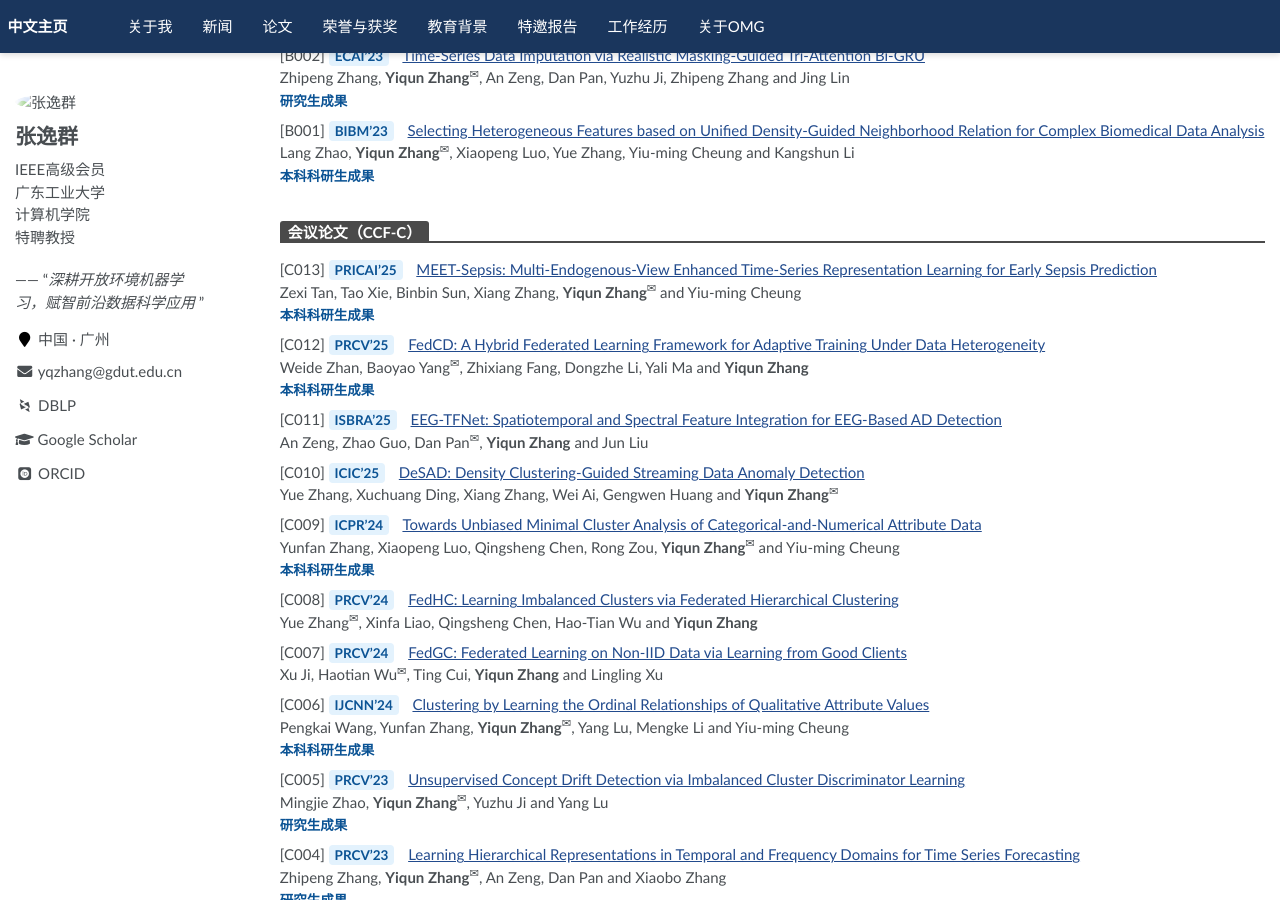
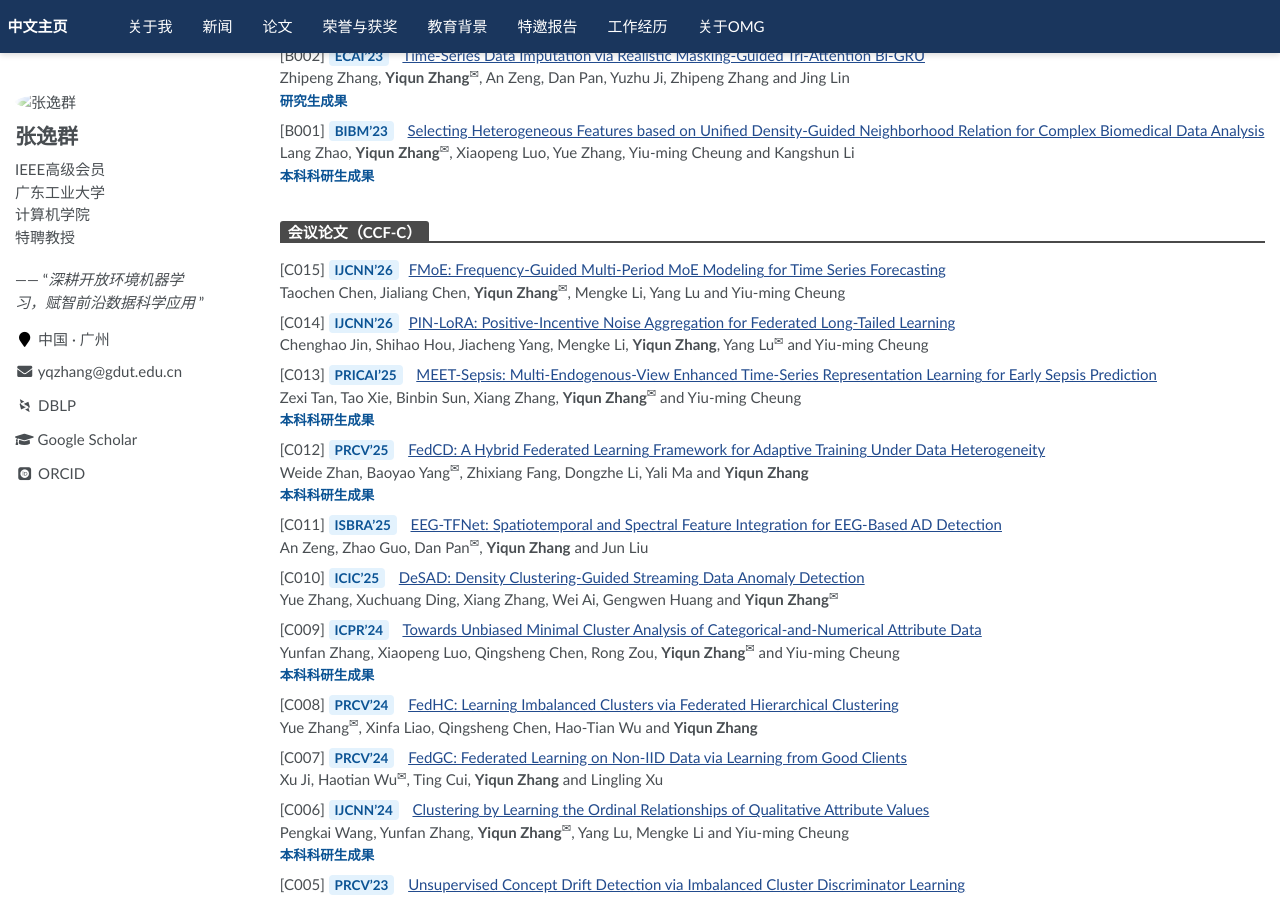
Before and after one commit to yqzhang-Zz/zh-publications, a Jekyll site: the page built from _pages/about.md, in a window 1280 px wide and 900 px high, scrolled down 4003 px. Built offline with Jekyll 4.4.1, drawn with Linux system fonts in a browser that asks for light colours; some web fonts are replaced; a script that is not in the unit is left out; comment, search, counter and statistics services are not loaded.

Commit message:
Update about.md

```diff
--- a/_pages/about.md
+++ b/_pages/about.md
@@ -361,6 +361,16 @@ Lang Zhao, **Yiqun Zhang**<sup>&#x2709;</sup>, Xiaopeng Luo, Yue Zhang, Yiu-ming
   <div style="flex-grow: 1; height: 2px; background-color: #4a4a4a;"></div>
 </div>
 
+[C015] <span style="background-color: #e3f2fd; color: #0b5394; padding: 2px 6px; border-radius: 4px; font-weight: bold; font-size: 0.9em; margin-right: 6px;">
+IJCNN'26</span>
+[FMoE: Frequency-Guided Multi-Period MoE Modeling for Time Series Forecasting](#)<br>
+Taochen Chen, Jialiang Chen, **Yiqun Zhang**<sup>&#x2709;</sup>, Mengke Li, Yang Lu and Yiu-ming Cheung<br>
+
+[C014] <span style="background-color: #e3f2fd; color: #0b5394; padding: 2px 6px; border-radius: 4px; font-weight: bold; font-size: 0.9em; margin-right: 6px;">
+IJCNN'26</span>
+[PIN-LoRA: Positive-Incentive Noise Aggregation for Federated Long-Tailed Learning](#)<br>
+Chenghao Jin, Shihao Hou, Jiacheng Yang, Mengke Li, **Yiqun Zhang**, Yang Lu<sup>&#x2709;</sup> and Yiu-ming Cheung<br>
+
 [C013] <span style="background-color: #e3f2fd; color: #0b5394; padding: 2px 6px; border-radius: 4px; font-weight: bold; font-size: 0.9em; margin-right: 6px;">
 PRICAI'25</span>
 [MEET-Sepsis: Multi-Endogenous-View Enhanced Time-Series Representation Learning for Early Sepsis Prediction](https://arxiv.org/abs/2510.15985)<br>
```
